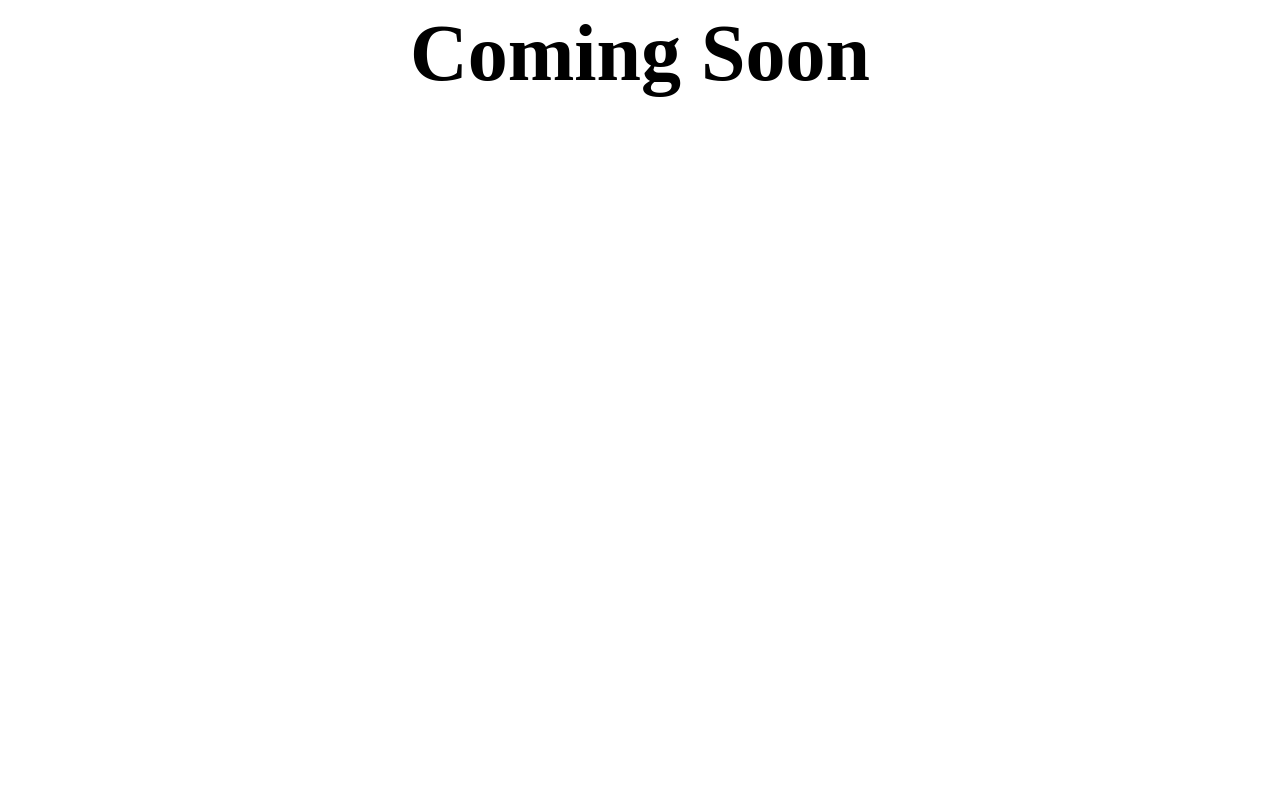
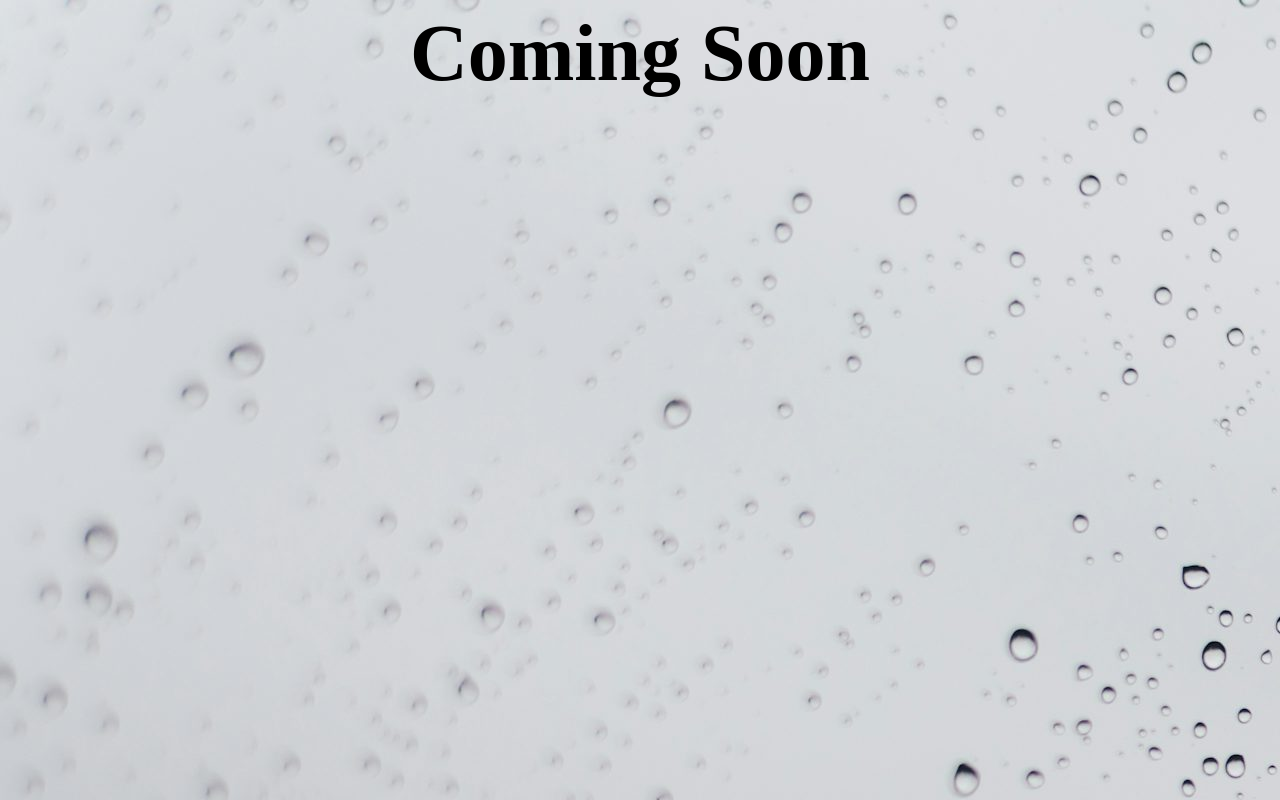
Before and after one commit to ToodaLew/ToodaLew.github.io, a plain HTML site: page index.html in a window 1280 px wide. Drawn offline with Linux system fonts and the light colour scheme; files that its build step writes are made by us from their sources.

Commit message:
Update main.css

```diff
--- a/assets/css/main.css
+++ b/assets/css/main.css
@@ -3,5 +3,5 @@ h1 {
   font-size: 80;
 }
 body {
-  background-image: url("/assets/img/background.png");
+  background-image: url("/assets/img/background.jpg");
 }
```
